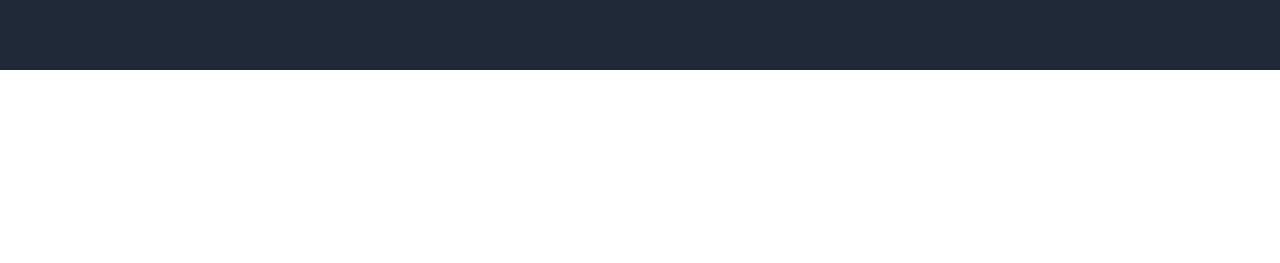
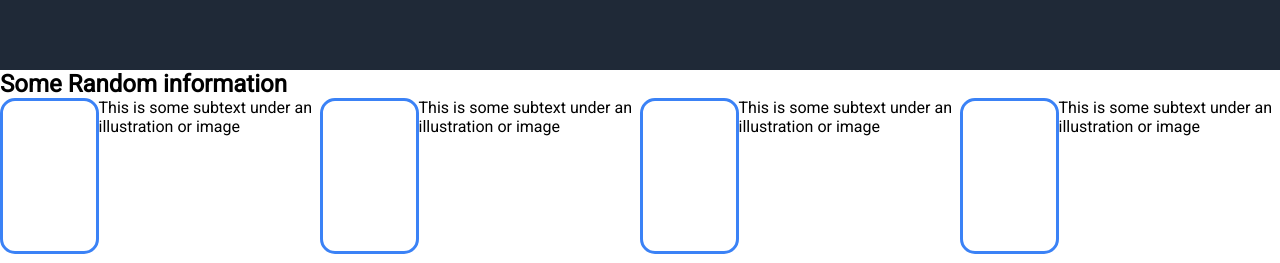
Before and after one commit to Zaunsrevenge/Practice-Projects, a plain HTML site: page Landing Page V1/index.html in a window 1280 px wide. Shown: the part 537-800 px from the top of the page. Drawn offline with Linux system fonts and the light colour scheme.

Commit message:
Added boxes

```diff
--- a/Landing Page V1/index.html
+++ b/Landing Page V1/index.html
@@ -42,6 +42,22 @@
 
         </div>
     </div>
+    <div class="section-3">
+        <div class="section-3-content">
+            <H2>Some Random information</H2>
+            <div class="boxes">
+                <div class="square"></div>
+                <span>This is some subtext under an illustration or image</span>
+                <div class="square"></div>
+                <span>This is some subtext under an illustration or image</span>
+                <div class="square"></div>
+                <span>This is some subtext under an illustration or image</span>
+                <div class="square"></div>
+                <span>This is some subtext under an illustration or image</span>
+
+            </div>
+        </div>
+    </div>
 </body>
 
 </html>
--- a/Landing Page V1/styles.css
+++ b/Landing Page V1/styles.css
@@ -79,3 +79,16 @@ h1 {
     font-size: 18px;
     color: #e5e7eb;
 }
+
+.boxes {
+    display: flex;
+    flex-direction: row;
+
+}
+
+.square {
+    width: 150px;
+    height: 150px;
+    border: 3px solid #3B82F6;
+    border-radius: 15px;
+}
```
